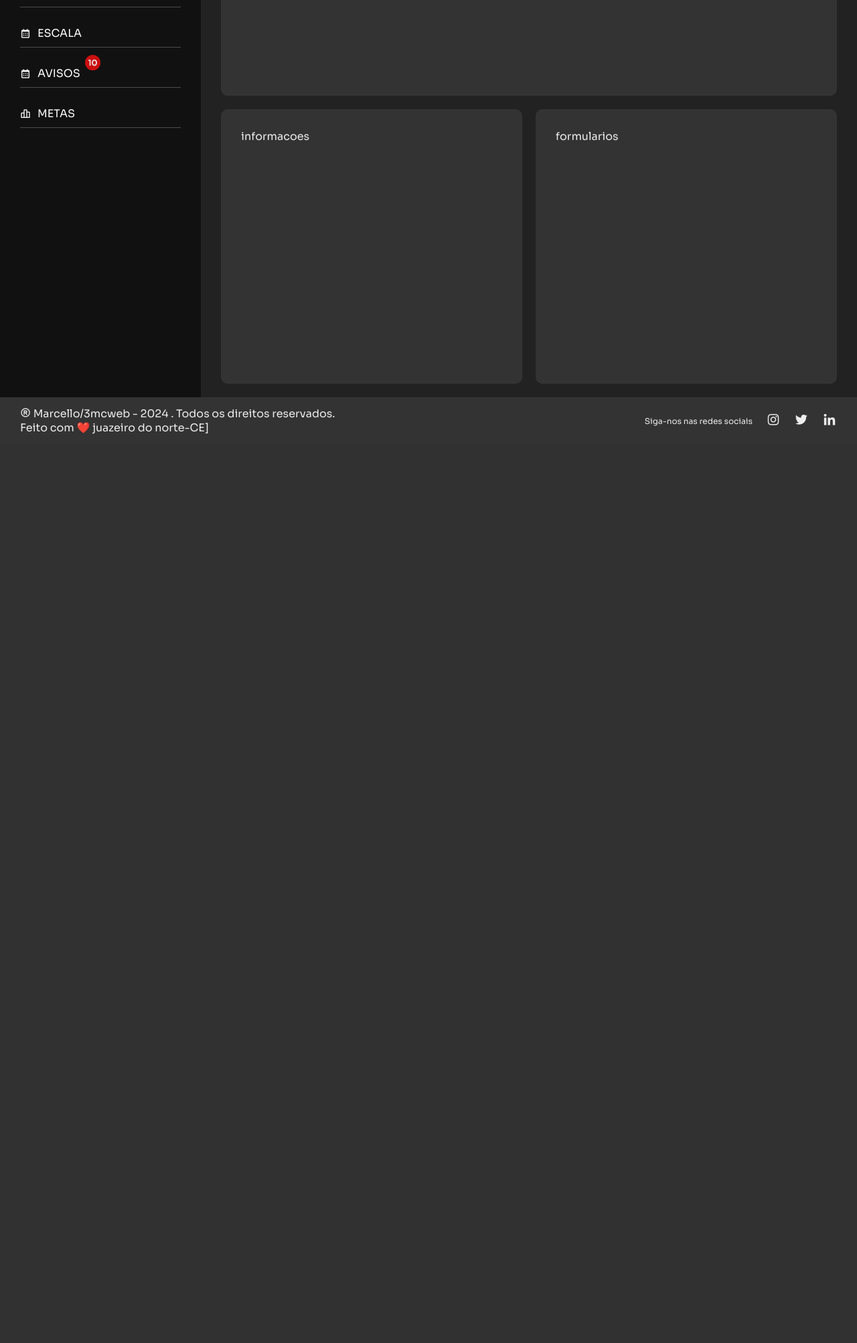
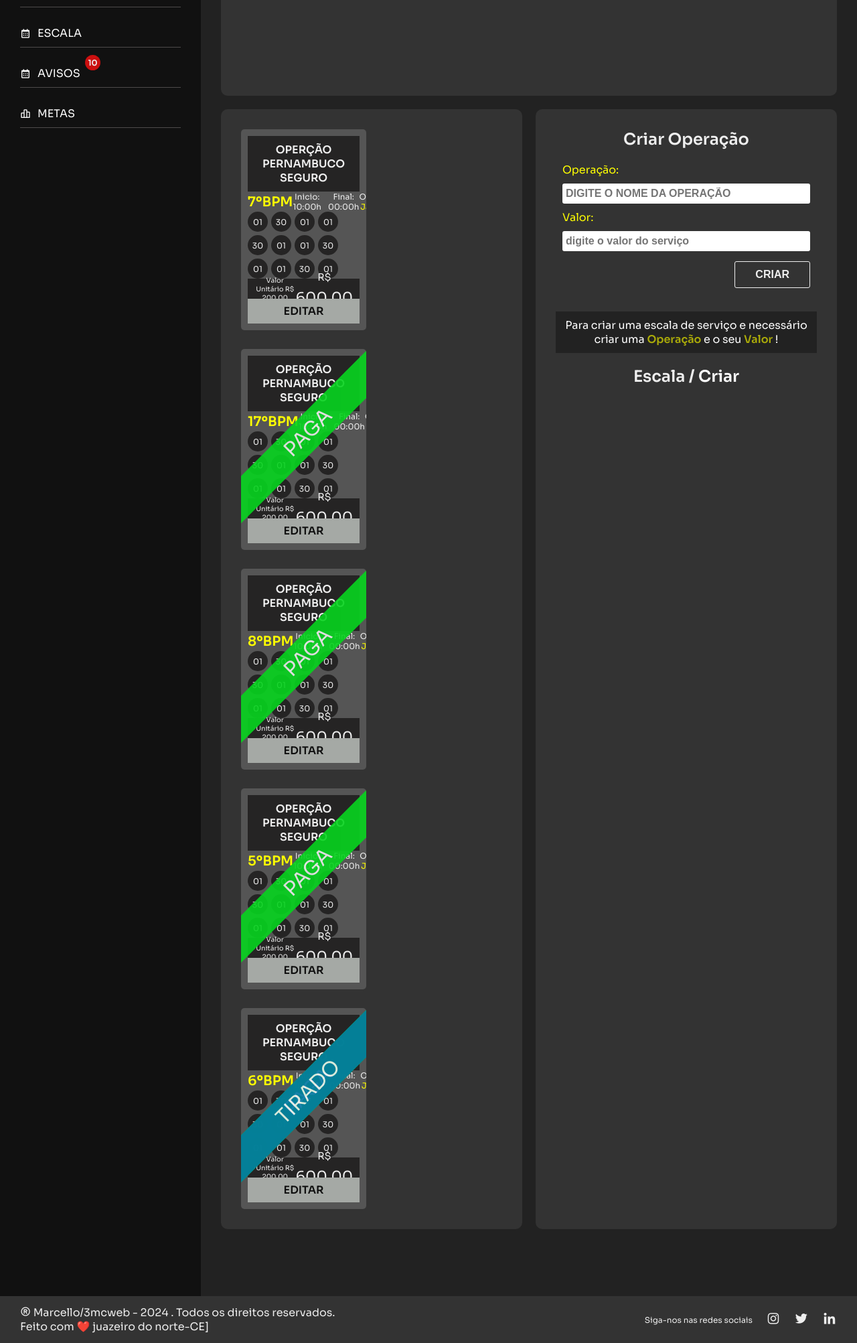
Before and after one commit to mlaferreira/adm, a PHP site: page / in a window 1280 px wide. Shown: the part 207-2212 px from the top of the page at 67% size. Before the commit the page ends 855 px from the top, so only its background shows below. Run offline with PHP 8.4, Linux system fonts and the light colour scheme.

Commit message:
melhorando o sistema

```diff
--- a/assets/css/content.css
+++ b/assets/css/content.css
@@ -1,6 +1,6 @@
 main{
     width: 100%;
-    height: 100vh;
+    min-height: 100vh;
     flex: 1;
     background-color: #222;
     padding: 30px;
@@ -31,6 +31,10 @@ main{
     padding: 30px;
     margin-bottom: 40px;
     border-radius: 10px;
+    display: flex;
+    gap: 28px;
+    flex-wrap: wrap;
+    align-content: flex-start;
 }
 .formularios{
     width: 100%;
@@ -39,6 +43,17 @@ main{
     padding: 30px;
     margin-bottom: 40px;
     border-radius: 10px;
+    text-align: center;
+}
+.formularios .descrition{
+    width: 100%;
+    padding: 10px;
+    background-color: #222;
+    color: #fff;
+    margin-top: 20px;
+}
+.formularios .descrition strong{
+    color: rgb(171, 171, 9);
 }
 
 @media (max-width:768px) {
--- /dev/null
+++ b/assets/css/form-escala.css
@@ -0,0 +1,72 @@
+.form-escalas{
+    margin-top: 20px;
+}
+.form-escalas h2 a{
+    text-decoration: none;
+    color: #fff;
+    transition: all .3s ease-in-out;
+}
+.form-escalas h2 a:hover{
+    color: brown;
+}
+.form-escala{
+    width: 100%;
+    transition: all .3s ease-in-out;
+
+}
+.form-escala.close{
+    display: none;
+}
+
+.form-escala .form{
+    width: 100%;
+
+}
+.form-escala .form select{
+    width: 100%;
+    height: 30px;
+    padding: 5px;
+    border: none;
+    border-radius: 3px;
+    outline: none;
+    font-size: 16px;
+    font-weight: 600;
+    text-transform: uppercase;
+}
+.form-escala .form select option{
+    background-color: black;
+    outline: none;
+    border: none;
+    color: #fff;
+    padding: 5px;
+}
+.form-times{
+    margin-top: 20px;
+    width: 100%;
+    height: 50px;
+    background-color: black;
+    display: flex;
+    align-items: center;
+    justify-content: space-between;
+    gap: 10px;
+}
+.form-times .form-control{
+    width: 100%;
+    flex: 1;
+    flex-direction: row;
+    align-items: center;
+    justify-content: center;
+
+}
+input[type="time"] {
+    background-color: rgb(16, 15, 15);
+    height: 30px;
+    outline: none;
+    padding: 8px;
+    border: 0;
+    border-radius: 4px;
+    box-sizing: border-box;
+    font-size: 16px;
+    color: #eae3e3;
+    font-weight: 600;
+}
--- /dev/null
+++ b/assets/css/form.css
@@ -0,0 +1,68 @@
+.form{
+    padding: 10px;
+    margin-top: 10px;
+    display: flex;
+    gap: 10px;
+    text-align: left;
+    flex-direction: column;
+
+}
+
+.form-control{
+    width: 100%;
+    display: flex;
+    flex-direction: column;
+    gap: 10px;
+    align-items: start;
+
+
+}
+.form-control .form-title{
+    font-size: 16px;
+    color: yellow;
+}
+.form-control input[type='text']{
+    width: 100%;
+    height: 30px;
+    outline: none;
+    border: none;
+    padding: 5px;
+    font-size: 16px;
+    font-weight: 600;
+    text-transform: uppercase;
+    border-radius: 3px;
+
+}
+.form-control input[type='number']{
+    width: 100%;
+    height: 30px;
+    outline: none;
+    border: none;
+    padding: 5px;
+    font-size: 16px;
+    font-weight: 600;
+    border-radius: 3px;
+
+}
+.btn-box{
+    width: 100%;
+    height: 50px;
+    display: flex;
+    align-items:center;
+    justify-content: flex-end;
+}
+.btn-form{
+    color: #eee;
+    padding: 10px 30px;
+    border: 1px solid #eee;
+    background-color: transparent;
+    transition: all .3s ease-in;
+    border-radius: 3px;
+    font-size: 16px;
+    font-weight: 600;
+}
+.btn-form:hover{
+    border: 1px solid brown;
+    background-color: brown;
+    cursor: pointer;
+}
--- a/assets/css/header.css
+++ b/assets/css/header.css
@@ -1,7 +1,7 @@
 
 header{
     width: 300px;
-    height: 100vh;
+    min-height: 100vh;
     background-color: #111;
     padding: 30px;
     color: #eee;
--- /dev/null
+++ b/assets/css/info-escala.css
@@ -0,0 +1,160 @@
+.info-escala{
+    width: 48%;
+    max-width: 375px;
+    height: 300px;
+    background-color: #555;
+    padding: 10px;
+    border-radius: 5px;
+    display: flex;
+    flex-direction: column;
+    justify-content: space-between;
+    text-align: center;
+    position: relative;
+    overflow: hidden;
+
+}
+.info-escala h3{
+    width: 100%;
+    margin: 0;
+    padding: 10px;
+    font-size: 16px;
+    background-color: #252424;
+    text-align: center;
+    font-weight: 600;
+    text-transform: uppercase;
+
+}
+.info-desc{
+    display: flex;
+    align-items: center;
+    width: 100%;
+}
+.info-desc h4{
+    margin: 0;
+    padding: 0;
+    font-size: 20px;
+    color: yellow;
+    flex: 1;
+}
+.info-desc .horario{
+    flex: 1;
+    font-size: 12px;
+    display: flex;
+    gap: 10px;
+
+}
+.info-desc .local-mes{
+    flex: 1;
+    font-size: 12px;
+
+}
+.info-desc .local-mes p:nth-child(2){
+    color: yellow;
+}
+.box-dias{
+    width: 100%;
+    flex-wrap: wrap;
+    display: flex;
+    gap: 5px;
+}
+.box-dias p{
+    width: 30px;
+    height: 30px;
+    border-radius: 50%;
+    display: inline-flex;
+    justify-content: center;
+    align-items: center;
+    background-color: #252424;
+    color: #eee;
+    font-size: 12px;
+
+}
+.valor-total{
+    padding: 10px;
+    width: 100%;
+    height: 30px;
+    background-color: #252424;
+    display: flex;
+    align-items: center;
+    justify-content: space-between;
+}
+.valor-total p:nth-child(1){
+    font-size: 10px;
+}
+.valor-total sup{
+    font-size: 15px;
+}
+.valor-total p span{
+    font-size: 22px;
+}
+
+.btn-card{
+    display: inline-flex;
+    text-decoration: none;
+    width: 100%;
+    padding: 8px 0;
+    background-color: #a5a9a5;
+    justify-content: center;
+    align-items: center;
+    color: #111;
+    font-weight: 600;
+    text-transform: uppercase;
+    transition: all .3s ease-in-out;
+
+}
+.btn-card:hover{
+    background-color: brown;
+    color: #eee;
+}
+
+.info-escala .no-paga{
+    position: absolute;
+    width: 400px;
+    height: 50px;
+    top: 100px;
+    left: -100px;
+    background-color: rgb(7, 212, 31);
+    z-index: 10;
+    opacity: .9;
+    transform: rotate(-45deg);
+    font-size: 30px;
+    text-transform: uppercase;
+    display: flex;
+    align-items: center;
+    justify-content: center;
+
+}
+.info-escala .paga{
+    position: absolute;
+    width: 400px;
+    height: 50px;
+    top: 100px;
+    left: -100px;
+    background-color: rgb(7, 212, 31);
+    z-index: 10;
+    opacity: .9;
+    transform: rotate(-45deg);
+    font-size: 30px;
+    text-transform: uppercase;
+    display: none;
+    align-items: center;
+    justify-content: center;
+
+}
+.info-escala .servico-tirado{
+    position: absolute;
+    width: 400px;
+    height: 50px;
+    top: 100px;
+    left: -100px;
+    background-color: rgb(4, 120, 165);
+    z-index: 10;
+    opacity: .9;
+    transform: rotate(-45deg);
+    font-size: 30px;
+    text-transform: uppercase;
+    display: flex;
+    align-items: center;
+    justify-content: center;
+
+}
--- a/assets/css/main.css
+++ b/assets/css/main.css
@@ -2,6 +2,9 @@
 @import url(./header.css);
 @import url(./content.css);
 @import url(./footer.css);
+@import url(./form.css);
+@import url(./form-escala.css);
+@import url(./info-escala.css);
 
 *{
     margin: 0;
@@ -16,6 +19,7 @@ body{
     font-family: 'Sora', sans-serif;
 
 }
+
 .container{
     display: flex;
 }
--- /dev/null
+++ b/assets/js/main.js
@@ -0,0 +1,11 @@
+const openLink = document.querySelector('#criar-escala');
+const boxEscala = document.querySelector('.form-escala');
+
+openLink.addEventListener('click', (e)=>{
+    e.preventDefault();
+
+
+    boxEscala.classList.toggle('close');
+
+
+})
--- a/index.html
+++ b/index.html
@@ -38,10 +38,316 @@
             </section>
             <div class="content-main">
                 <section class="informaçoes">
-                    informacoes
+                   <article class="info-escala">
+                    <div class="paga">paga</div>
+                    <h3>Operção Pernambuco seguro</h3>
+
+                    <div class="info-desc">
+                        <h4>7ºBPM</h4>
+                        <div class="horario">
+                            <p>Inicio: <span>10:00h</span></p>
+                            <p>Final: <span>00:00h</span></p>
+                        </div>
+                        <div class="local-mes">
+                            <p>Ouricuri</p>
+                            <p>Janeiro</p>
+                        </div>
+                    </div>
+
+
+                    <div class="box-dias">
+                        <p>01</p>
+                        <p>30</p>
+                        <p>01</p>
+                        <p>01</p>
+                        <p>30</p>
+                        <p>01</p>
+                        <p>01</p>
+                        <p>30</p>
+                        <p>01</p>
+                        <p>01</p>
+                        <p>30</p>
+                        <p>01</p>
+
+                    </div>
+
+                    <div class="valor-total">
+                        <p>Valor Unitário R$ 200,00</p>
+                        <p><sup>R$</sup> <span>600,00</span></p>
+                    </div>
+
+                    <div class="btns">
+                        <a href="" class="btn-card">Editar</a>
+                    </div>
+                   </article>
+                   <article class="info-escala">
+                    <div class="no-paga">paga</div>
+                    <h3>Operção Pernambuco seguro</h3>
+
+                    <div class="info-desc">
+                        <h4>17ºBPM</h4>
+                        <div class="horario">
+                            <p>Inicio: <span>10:00h</span></p>
+                            <p>Final: <span>00:00h</span></p>
+                        </div>
+                        <div class="local-mes">
+                            <p>Ouricuri</p>
+                            <p>Janeiro</p>
+                        </div>
+                    </div>
+
+
+                    <div class="box-dias">
+                        <p>01</p>
+                        <p>30</p>
+                        <p>01</p>
+                        <p>01</p>
+                        <p>30</p>
+                        <p>01</p>
+                        <p>01</p>
+                        <p>30</p>
+                        <p>01</p>
+                        <p>01</p>
+                        <p>30</p>
+                        <p>01</p>
+
+                    </div>
+
+                    <div class="valor-total">
+                        <p>Valor Unitário R$ 200,00</p>
+                        <p><sup>R$</sup> <span>600,00</span></p>
+                    </div>
+
+                    <div class="btns">
+                        <a href="" class="btn-card">Editar</a>
+                    </div>
+                   </article>
+                   <article class="info-escala">
+                    <div class="no-paga">paga</div>
+                    <h3>Operção Pernambuco seguro</h3>
+
+                    <div class="info-desc">
+                        <h4>8ºBPM</h4>
+                        <div class="horario">
+                            <p>Inicio: <span>10:00h</span></p>
+                            <p>Final: <span>00:00h</span></p>
+                        </div>
+                        <div class="local-mes">
+                            <p>Ouricuri</p>
+                            <p>Janeiro</p>
+                        </div>
+                    </div>
+
+
+                    <div class="box-dias">
+                        <p>01</p>
+                        <p>30</p>
+                        <p>01</p>
+                        <p>01</p>
+                        <p>30</p>
+                        <p>01</p>
+                        <p>01</p>
+                        <p>30</p>
+                        <p>01</p>
+                        <p>01</p>
+                        <p>30</p>
+                        <p>01</p>
+
+                    </div>
+
+                    <div class="valor-total">
+                        <p>Valor Unitário R$ 200,00</p>
+                        <p><sup>R$</sup> <span>600,00</span></p>
+                    </div>
+
+                    <div class="btns">
+                        <a href="" class="btn-card">Editar</a>
+                    </div>
+                   </article>
+                   <article class="info-escala">
+                    <div class="no-paga">paga</div>
+                    <h3>Operção Pernambuco seguro</h3>
+
+                    <div class="info-desc">
+                        <h4>5ºBPM</h4>
+                        <div class="horario">
+                            <p>Inicio: <span>10:00h</span></p>
+                            <p>Final: <span>00:00h</span></p>
+                        </div>
+                        <div class="local-mes">
+                            <p>Ouricuri</p>
+                            <p>Janeiro</p>
+                        </div>
+                    </div>
+
+
+                    <div class="box-dias">
+                        <p>01</p>
+                        <p>30</p>
+                        <p>01</p>
+                        <p>01</p>
+                        <p>30</p>
+                        <p>01</p>
+                        <p>01</p>
+                        <p>30</p>
+                        <p>01</p>
+                        <p>01</p>
+                        <p>30</p>
+                        <p>01</p>
+
+                    </div>
+
+                    <div class="valor-total">
+                        <p>Valor Unitário R$ 200,00</p>
+                        <p><sup>R$</sup> <span>600,00</span></p>
+                    </div>
+
+                    <div class="btns">
+                        <a href="" class="btn-card">Editar</a>
+                    </div>
+                   </article>
+                   <article class="info-escala">
+                    <div class="no-paga">paga</div>
+                    <div class="servico-tirado">tirado</div>
+                    <h3>Operção Pernambuco seguro</h3>
+
+                    <div class="info-desc">
+                        <h4>6ºBPM</h4>
+                        <div class="horario">
+                            <p>Inicio: <span>10:00h</span></p>
+                            <p>Final: <span>00:00h</span></p>
+                        </div>
+                        <div class="local-mes">
+                            <p>Ouricuri</p>
+                            <p>Janeiro</p>
+                        </div>
+                    </div>
+
+
+                    <div class="box-dias">
+                        <p>01</p>
+                        <p>30</p>
+                        <p>01</p>
+                        <p>01</p>
+                        <p>30</p>
+                        <p>01</p>
+                        <p>01</p>
+                        <p>30</p>
+                        <p>01</p>
+                        <p>01</p>
+                        <p>30</p>
+                        <p>01</p>
+
+                    </div>
+
+                    <div class="valor-total">
+                        <p>Valor Unitário R$ 200,00</p>
+                        <p><sup>R$</sup> <span>600,00</span></p>
+                    </div>
+
+                    <div class="btns">
+                        <a href="" class="btn-card">Editar</a>
+                    </div>
+                   </article>
+
+
+
+
+
                  </section>
                  <section class="formularios">
-                     formularios
+                    <h2>Criar Operação</h2>
+                    <form action="#" method="post" class="form">
+                        <div class="form-control">
+                            <span class="form-title">Operação:</span>
+                            <input type="text" name="name-operacao" placeholder="digite o nome da operação">
+                        </div>
+                        <div class="form-control">
+                            <span class="form-title">Valor:</span>
+                            <input type="number" min="0" name="valor-servico" placeholder="digite o valor do serviço">
+                        </div>
+                        <div class="from-control btn-box">
+                            <input type="submit" value="CRIAR" class="btn-form">
+                        </div>
+                    </form>
+                    <div class="descrition">
+                        <p>Para criar uma escala de serviço e necessário criar uma  <strong>Operação</strong> e o seu <strong>Valor</strong> !</p>
+                    </div>
+
+
+                    <section class="form-escalas">
+                        <h2 >Escala / <a href="#"id="criar-escala">Criar</a></h2>
+                        <div class="form-escala close">
+
+                            <form action="#" method="post" class="form">
+                                <div class="form-control">
+                                    <span class="form-title">Operação:</span>
+                                    <select id="operacao" name="operacao">
+                                        <option value="maca">Maçã</option>
+                                        <option value="banana">Banana</option>
+                                        <option value="laranja">Laranja</option>
+                                        <option value="uva">Uva</option>
+                                    </select>
+                                </div>
+                                <div class="form-control">
+                                    <span class="form-title">Unidade:</span>
+                                    <select id="operacao" name="operacao">
+                                        <option value="maca">Maçã</option>
+                                        <option value="banana">Banana</option>
+                                        <option value="laranja">Laranja</option>
+                                        <option value="uva">Uva</option>
+                                    </select>
+                                </div>
+                                <div class="form-control">
+                                    <span class="form-title">Local:</span>
+                                    <input type="text"  name="local-servico" placeholder="Local do Serviço">
+                                </div>
+                                <div class="form-control">
+                                    <span class="form-title">Mes:</span>
+                                    <select id="mes" name="mes">
+                                        <option value="01">Janeiro</option>
+                                        <option value="02">Fevereiro</option>
+                                        <option value="03">Março</option>
+                                        <option value="04">Abril</option>
+                                        <option value="05">Maio</option>
+                                        <option value="06">Junho</option>
+                                        <option value="07">Julho</option>
+                                        <option value="08">Agosto</option>
+                                        <option value="09">Setembro</option>
+                                        <option value="10">Outubro</option>
+                                        <option value="11">Novembro</option>
+                                        <option value="12">Dezembro</option>
+                                    </select>
+                                </div>
+
+                                <div class="form-control">
+                                    <span class="form-title">Dias:</span>
+                                    <input type="text"  name="local-servico" placeholder="Digite os dias do Serviços">
+                                </div>
+                                <div class="form-times">
+                                    <div class="form-control">
+                                        <span class="form-title">Hora inicial:</span>
+                                        <input type="time"  name="local-servico">
+                                    </div>
+                                    <div class="form-control">
+                                        <span class="form-title">Hora Final:</span>
+                                        <input type="time"  name="local-servico">
+                                    </div>
+                                </div>
+
+
+
+
+
+
+                                <div class="from-control btn-box">
+                                    <input type="submit" value="CRIAR" class="btn-form">
+                                </div>
+                            </form>
+
+                        </div>
+
+                    </section>
                  </section>
 
             </div>
@@ -63,6 +369,6 @@
         </div>
 
     </footer>
-
+    <script src="assets/js/main.js"></script>
 </body>
 </html>
```
